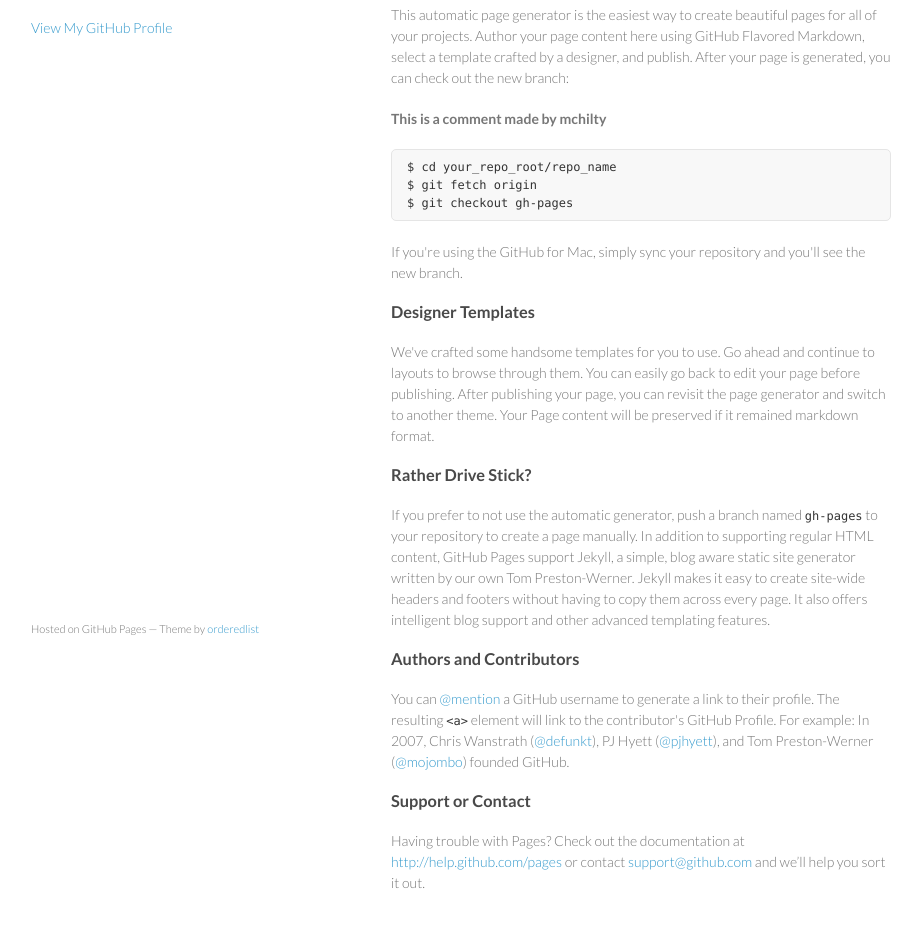
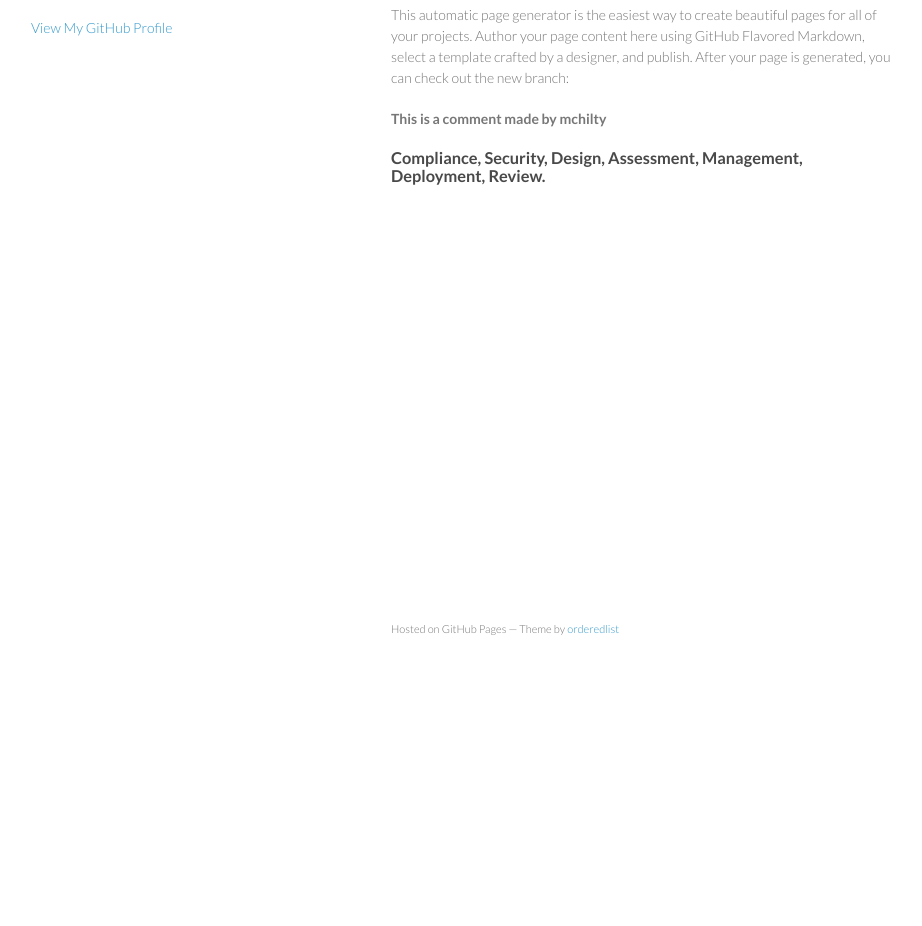
Before and after one commit to mchilty/mchilty.github.io, a plain HTML site: page index.html in a window 1280 px wide. Shown: the part 92-1018 px from the top of the page, without its empty margins (179-1101 px from the left). After the commit the page ends 800 px from the top, so only its background shows below. Drawn offline with Linux system fonts and the light colour scheme.

Commit message:
Update index.html

```diff
--- a/index.html
+++ b/index.html
@@ -28,33 +28,10 @@
 
 <p>This automatic page generator is the easiest way to create beautiful pages for all of your projects. Author your page content here using GitHub Flavored Markdown, select a template crafted by a designer, and publish. After your page is generated, you can check out the new branch:</p>
 <p><b>This is a comment made by mchilty</b></b>
-<pre><code>$ cd your_repo_root/repo_name
-$ git fetch origin
-$ git checkout gh-pages
-</code></pre>
-
-<p>If you're using the GitHub for Mac, simply sync your repository and you'll see the new branch.</p>
 
 <h3>
-<a name="designer-templates" class="anchor" href="#designer-templates"><span class="octicon octicon-link"></span></a>Designer Templates</h3>
-
-<p>We've crafted some handsome templates for you to use. Go ahead and continue to layouts to browse through them. You can easily go back to edit your page before publishing. After publishing your page, you can revisit the page generator and switch to another theme. Your Page content will be preserved if it remained markdown format.</p>
-
-<h3>
-<a name="rather-drive-stick" class="anchor" href="#rather-drive-stick"><span class="octicon octicon-link"></span></a>Rather Drive Stick?</h3>
-
-<p>If you prefer to not use the automatic generator, push a branch named <code>gh-pages</code> to your repository to create a page manually. In addition to supporting regular HTML content, GitHub Pages support Jekyll, a simple, blog aware static site generator written by our own Tom Preston-Werner. Jekyll makes it easy to create site-wide headers and footers without having to copy them across every page. It also offers intelligent blog support and other advanced templating features.</p>
-
-<h3>
-<a name="authors-and-contributors" class="anchor" href="#authors-and-contributors"><span class="octicon octicon-link"></span></a>Authors and Contributors</h3>
-
-<p>You can <a href="https://github.com/blog/821" class="user-mention">@mention</a> a GitHub username to generate a link to their profile. The resulting <code>&lt;a&gt;</code> element will link to the contributor's GitHub Profile. For example: In 2007, Chris Wanstrath (<a href="https://github.com/defunkt" class="user-mention">@defunkt</a>), PJ Hyett (<a href="https://github.com/pjhyett" class="user-mention">@pjhyett</a>), and Tom Preston-Werner (<a href="https://github.com/mojombo" class="user-mention">@mojombo</a>) founded GitHub.</p>
-
-<h3>
-<a name="support-or-contact" class="anchor" href="#support-or-contact"><span class="octicon octicon-link"></span></a>Support or Contact</h3>
-
-<p>Having trouble with Pages? Check out the documentation at <a href="http://help.github.com/pages">http://help.github.com/pages</a> or contact <a href="mailto:support@github.com">support@github.com</a> and we’ll help you sort it out.</p>
-      </section>
+Compliance, Security, Design, Assessment, Management, Deployment, Review.
+</h3>
       <footer>
         <p><small>Hosted on GitHub Pages &mdash; Theme by <a href="https://github.com/orderedlist">orderedlist</a></small></p>
       </footer>
```
